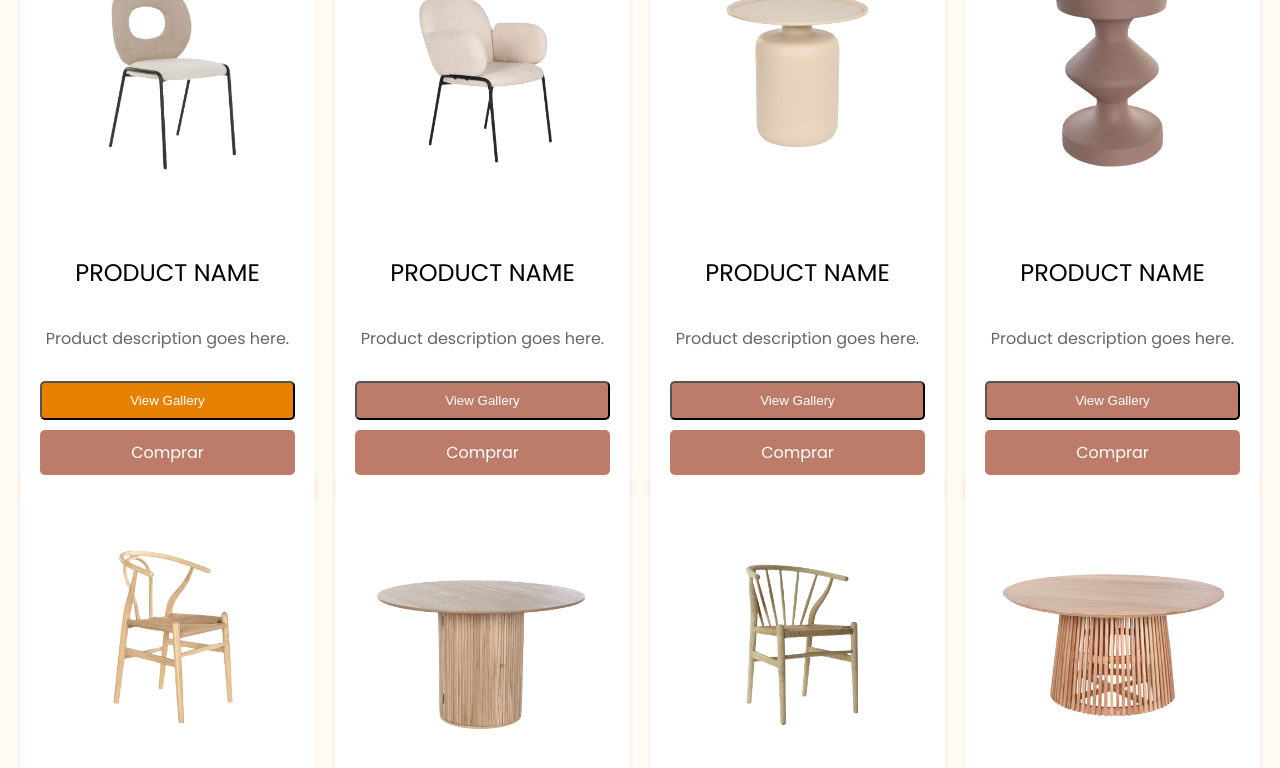
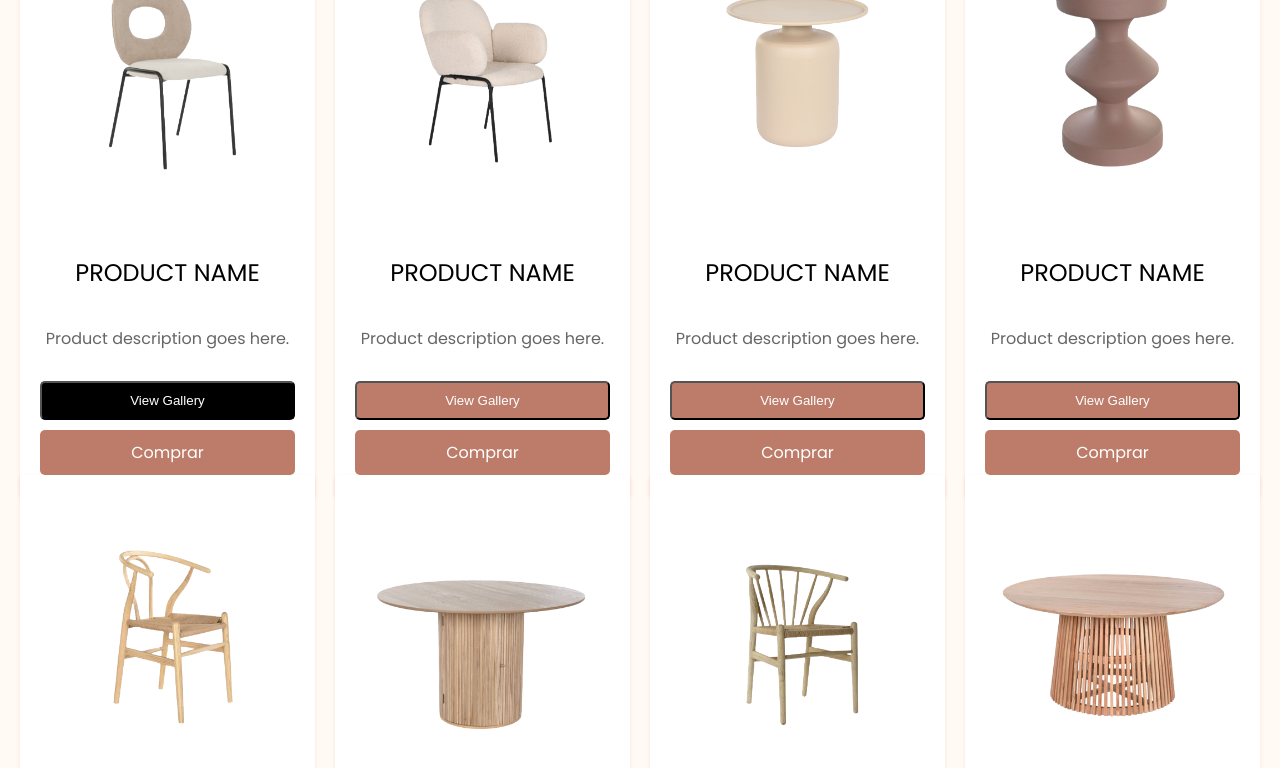
Before and after one commit to Sbarrachina/RosMobiliari, a plain HTML site: page index.html in a window 1280 px wide. In both pictures the pointer is over the button 167 px from the left and 1766 px from the top of the page. Shown: the part 1366-2134 px from the top of the page. Drawn offline with nearby package versions, Linux system fonts and the light colour scheme.

Commit message:
actualizando

```diff
--- a/styles.css
+++ b/styles.css
@@ -258,7 +258,7 @@ body {
 }
 
 .btn:hover {
-  background-color: #e68100;
+  background-color: #000;
 }
 
 @media (max-width: 768px) {
```
